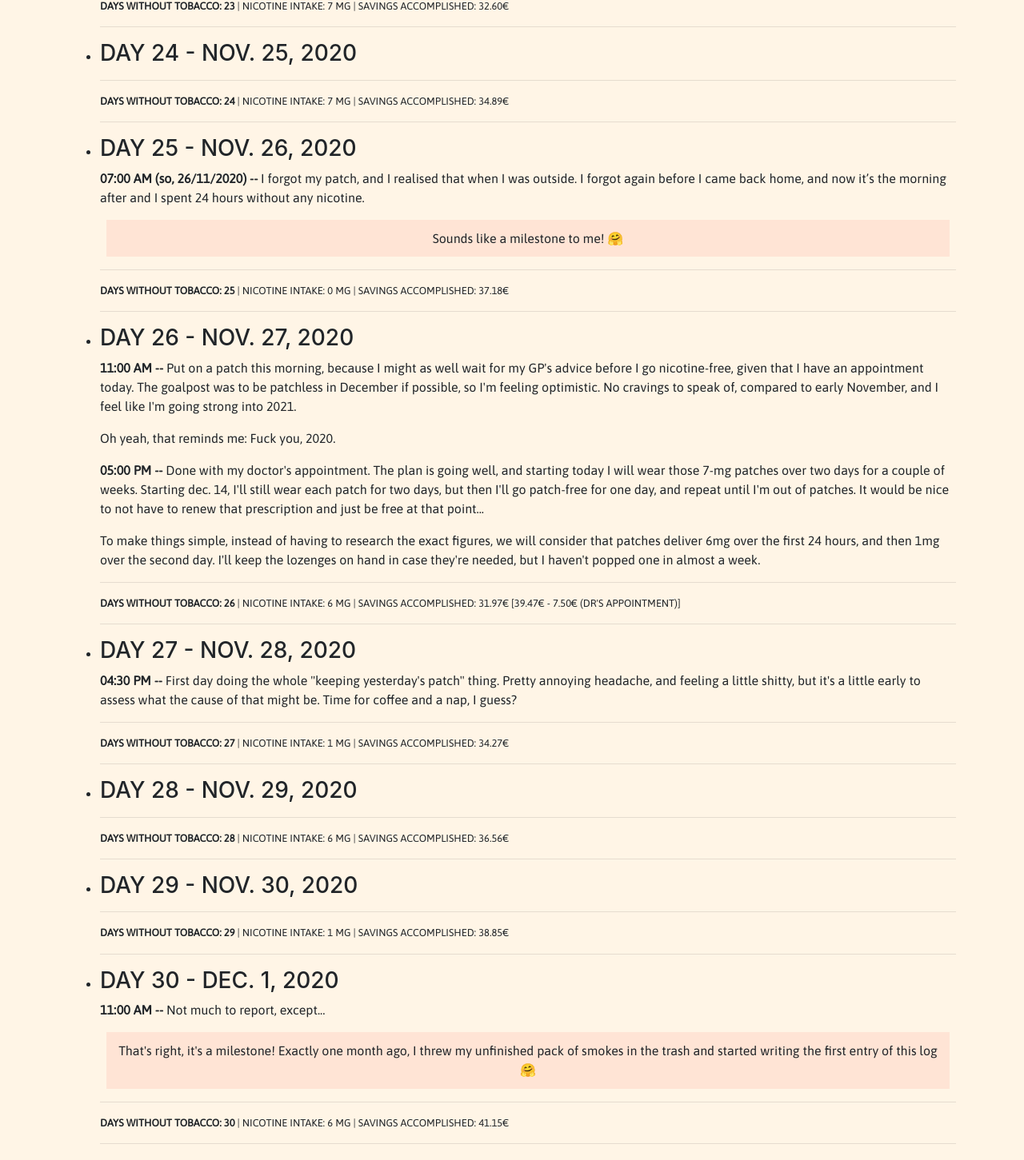
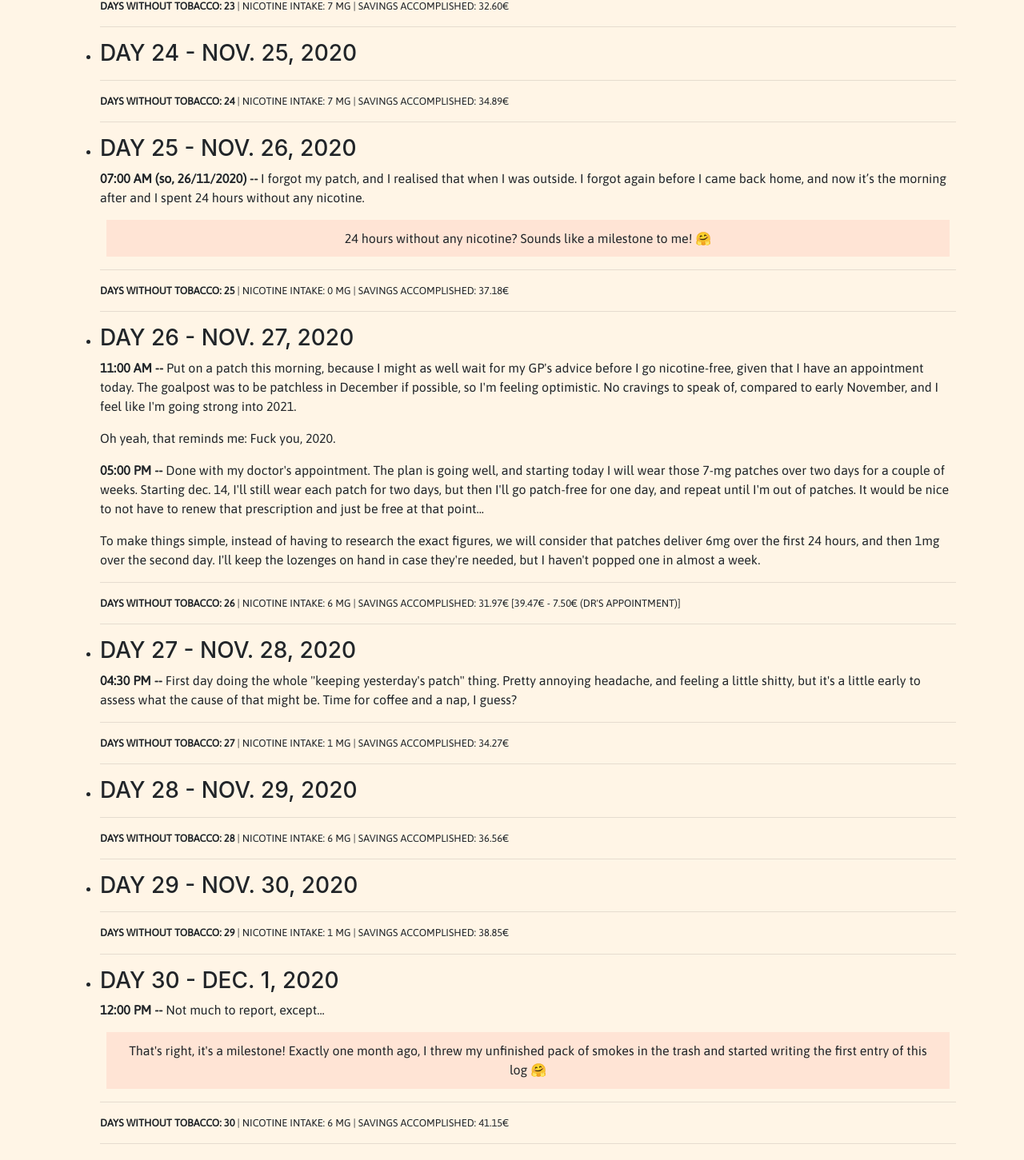
Before and after one commit to draialexis/alexisdrai, an Angular app: page / in a window 1280 px wide. Shown: the part 6502-7953 px from the top of the page at 80% size. Built offline with nearby package versions, Linux system fonts and the light colour scheme.

Commit message:
Add non breaking whitespace before emojis

```diff
--- a/src/app/components/smokefree/smokefree.component.html
+++ b/src/app/components/smokefree/smokefree.component.html
@@ -132,7 +132,7 @@
       exam. I'm planning to work extra hard later, when I'm not fiending anymore, if it turns out I did need to work.
       Procrastinating -- I'm procrastinating, with exams tomorrow.</p>
     <p class="flex-center milestone">Err, "kind of a 'meh' day"... for a milestone! The more observant among you will,
-      no doubt, have noticed that I quit smoking one week ago 🤗</p>
+      no doubt, have noticed that I quit smoking one week ago&nbsp;🤗</p>
     <hr>
     <p class="small-print text-uppercase"><strong>days without tobacco: 7</strong> | nicotine intake: 8.5 mg | savings
       accomplished: -4.09€</p>
@@ -163,7 +163,7 @@
       indulged myself more than might be advisable. I don't wanna "get soft" but I don't wanna crash and burn out; guess
       I'll keep thinking about that balance, at least as long as I keep writing here.</p>
     <p class="flex-center milestone">Kind of an interesting milestone today: my tobacco savings have overtaken my pharma
-      expenses 🤗 turns out I'll be saving about 69€/month from now on, if there are no further pharma expenses.</p>
+      expenses&nbsp;🤗 turns out I'll be saving about 69€/month from now on, if there are no further pharma expenses.</p>
     <p><strong>11:00 AM (night update) --</strong> I know we're not close like that, but I had a (patch-induced?) dream
       that belongs in a log, so:</p>
     <p>I fought a smart dog with a sci-fi flamethrower. It was <em>me</em> who was using the flamethrower, by the way --
@@ -315,7 +315,7 @@
     <h3 class="text-uppercase">Day 25 - nov. 26, 2020</h3>
     <p><strong>07:00 AM (so, 26/11/2020) --</strong> I forgot my patch, and I realised that when I was outside. I forgot
       again before I came back home, and now it’s the morning after and I spent 24 hours without any nicotine.</p>
-    <p class="flex-center milestone">Sounds like a milestone to me! 🤗</p>
+    <p class="flex-center milestone">24 hours without any nicotine? Sounds like a milestone to me!&nbsp;🤗</p>
     <hr>
     <p class="small-print text-uppercase"><strong>days without tobacco: 25</strong> | nicotine intake: 0 mg | savings
       accomplished: 37.18€</p>
@@ -366,9 +366,9 @@
   </li>
   <li>
     <h3 id="smokefree" class="text-uppercase">Day 30 - dec. 1, 2020</h3>
-    <p><strong>11:00 AM --</strong> Not much to report, except...</p>
+    <p><strong>12:00 PM --</strong> Not much to report, except...</p>
     <p class="flex-center milestone">That's right, it's a milestone! Exactly one month ago, I threw my unfinished pack
-      of smokes in the trash and started writing the first entry of this log 🤗</p>
+      of smokes in the trash and started writing the first entry of this log&nbsp;🤗</p>
     <hr>
     <p class="small-print text-uppercase"><strong>days without tobacco: 30</strong> | nicotine intake: 6 mg | savings
       accomplished: 41.15€</p>
```
